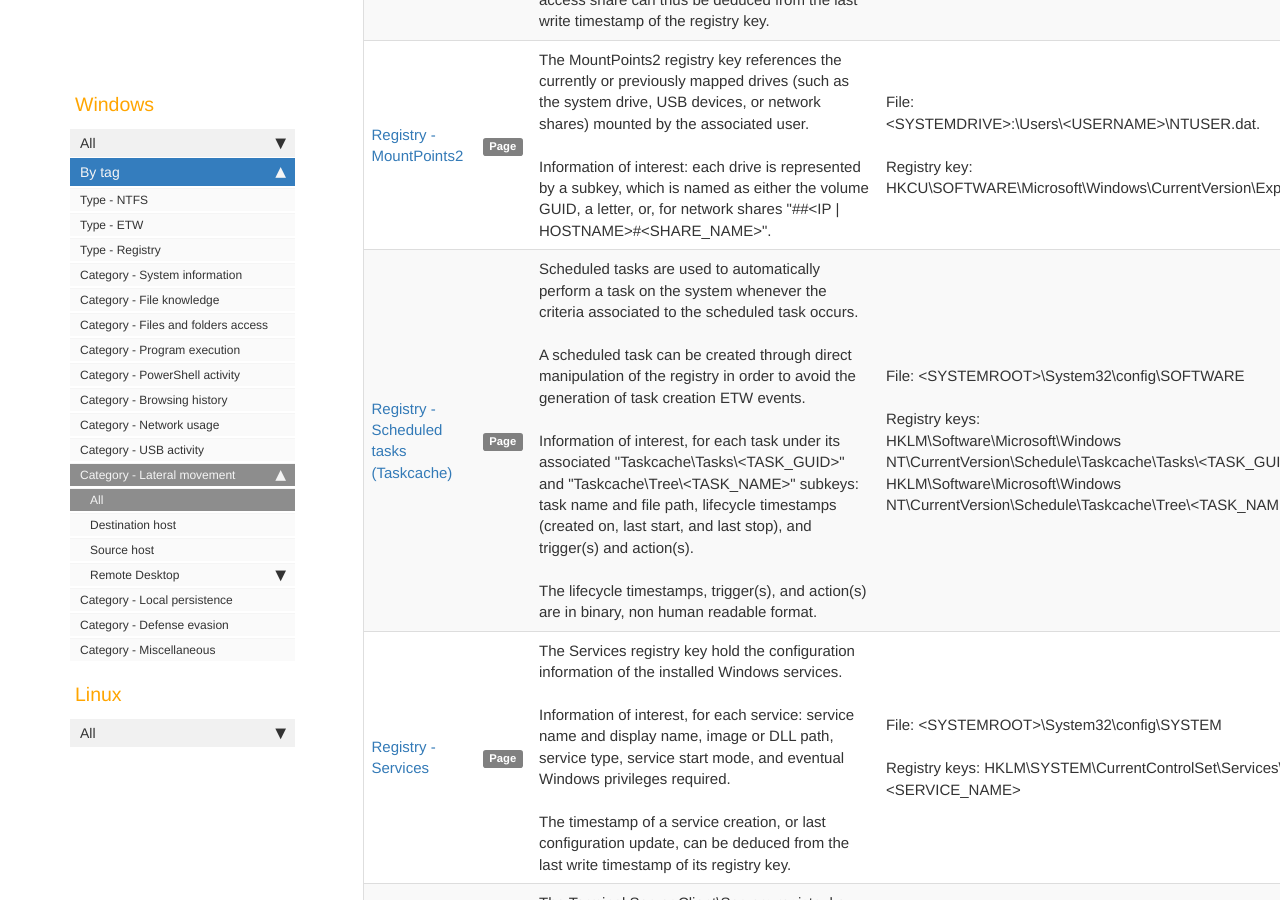
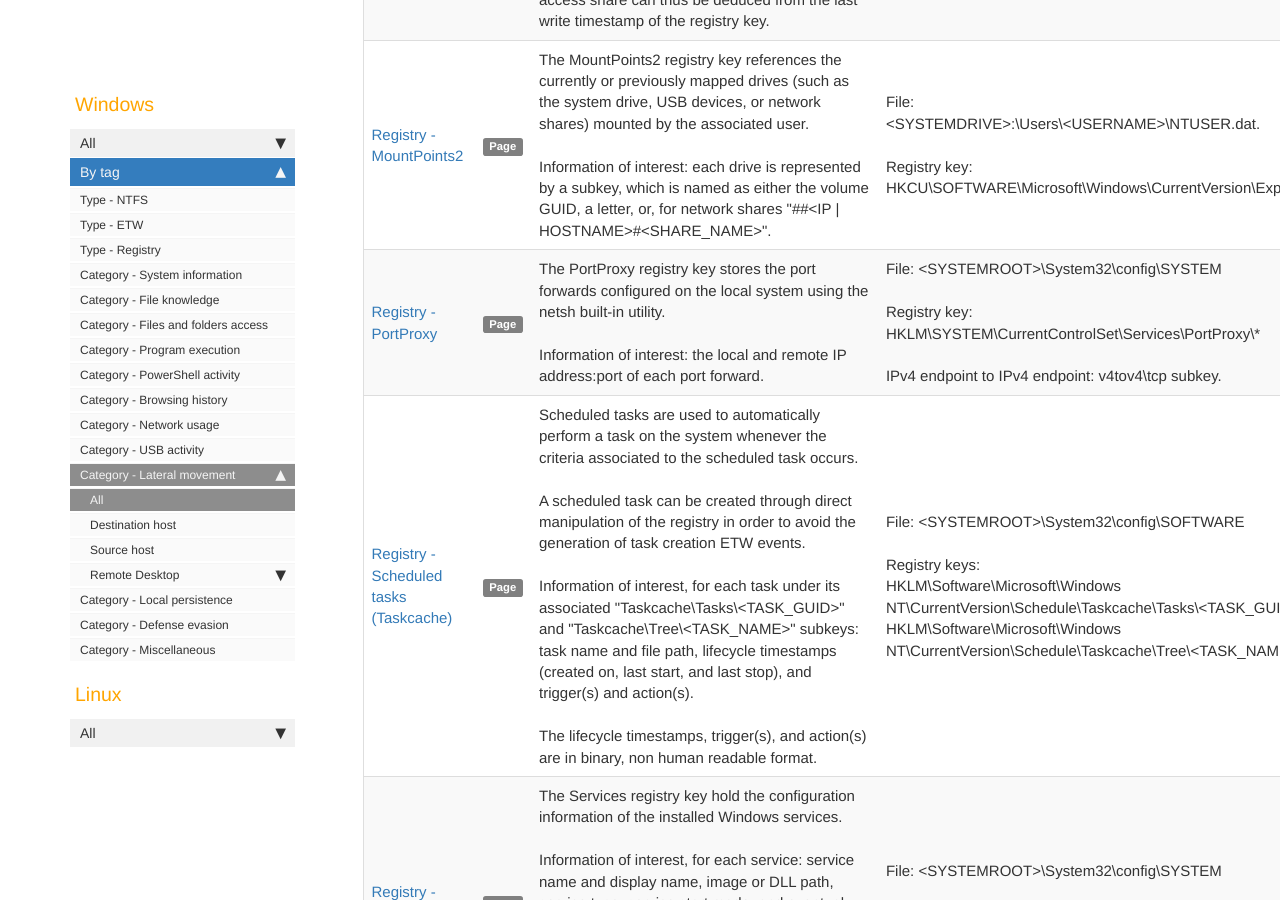
Before and after one commit to Qazeer/artefacts.help, a Jekyll site: the page built from pages/tags/tag_windows_lateral_movement.md, in a window 1280 px wide and 900 px high, scrolled down 4224 px. Built offline with Jekyll 4.4.1, drawn with Linux system fonts in a browser that asks for light colours; our own code applies the rules of GitHub Pages for plain Markdown files; comment, search, counter and statistics services are not loaded.

Commit message:
[Artefact] PortProxy - init

````diff
--- a/_data/sidebars/sidebar.yml
+++ b/_data/sidebars/sidebar.yml
@@ -271,6 +271,10 @@ entries:
         url: /windows_registry_featureusage.html
         output: web
 
+      - title: Map Network Drive MRU
+        url: /windows_registry_mapnetworkdrivemru.html
+        output: web
+
       - title: MountPoints2
         url: /windows_registry_mountpoints2.html
         output: web
@@ -279,8 +283,8 @@ entries:
         url: /windows_registry_muicache.html
         output: web
 
-      - title: Map Network Drive MRU
-        url: /windows_registry_mapnetworkdrivemru.html
+      - title: PortProxy
+        url: /windows_registry_portproxy.html
         output: web
 
       - title: RecentApps
--- /dev/null
+++ b/pages/windows/registry_portproxy.md
@@ -0,0 +1,52 @@
+---
+title: Registry - PortProxy
+summary: 'The PortProxy registry key stores the port forwards configured on the local system using the netsh built-in utility.\n\nInformation of interest: the local and
+remote IP address:port of each port forward.'
+keywords: PortProxy, port forward, forwarding, netsh, v4tov4, v4tov6, v6tov4, v6tov6
+tags:
+  - windows_registry
+  - windows_lateral_movement
+location: 'File: <SYSTEMROOT>\System32\config\SYSTEM\n\nRegistry key:\nHKLM\SYSTEM\CurrentControlSet\Services\PortProxy\*\n\nIPv4 endpoint to IPv4 endpoint: v4tov4\tcp subkey.'
+last_updated: 2024-01-21
+sidebar: sidebar
+permalink: windows_registry_portproxy.html
+folder: windows
+---
+
+### Overview
+
+The `PortProxy` registry key stores the port forwards configured on the local
+system using the `netsh` built-in utility.
+
+### Information of interest
+
+The port forwards configured are stored in subkeys under `PortProxy` depending
+on their parameters:
+
+  - A first level subkey is based on the IP address source and destination
+    versions (`IPv4` or `IPv6`). The following values are supported by `netsh`:
+    `v4tov4`, `v4tov6`, `v6tov4`, and `v6tov6`.
+
+  - A second level subkey is based on the `transport layer` protocol of
+    the port forward. Only `TCP` is currently supported by netsh.
+
+Each port forward configuration is then stored as a value under the second
+level subkey, with the value's name referencing the local endpoint and the
+value's data storing the remote endpoint.
+
+Example for a port forward that redirect connections received on localhost port
+`TCP` `4444` to `10.2.3.4:1234`:
+
+```
+PortProxy
+  v4tov4
+    tcp
+      Value name: 127.0.0.1/4444
+      Value data: 10.2.3.4/1234
+```
+
+### References
+
+  - [Mandiant - DAVID PANY, STEVE MILLER, DANIELLE DESFOSSES - Bypassing Network Restrictions Through RDP Tunneling](https://www.mandiant.com/resources/blog/bypassing-network-restrictions-through-rdp-tunneling)
+
+  - [DFIR notes - Port Proxy detection](https://www.dfirnotes.net/portproxy_detection/)
````
